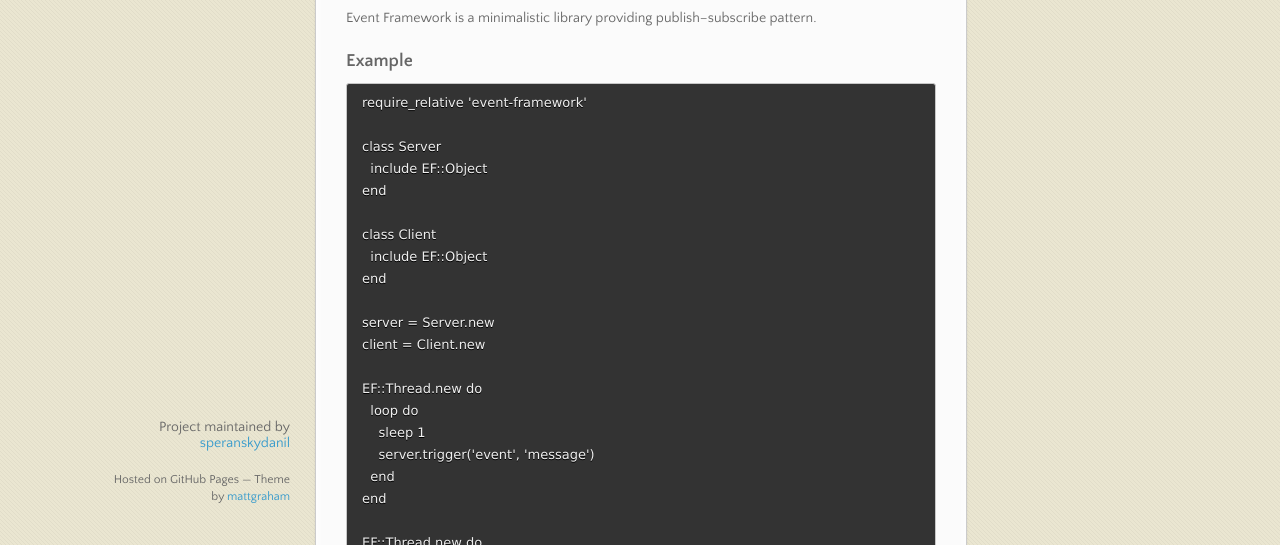
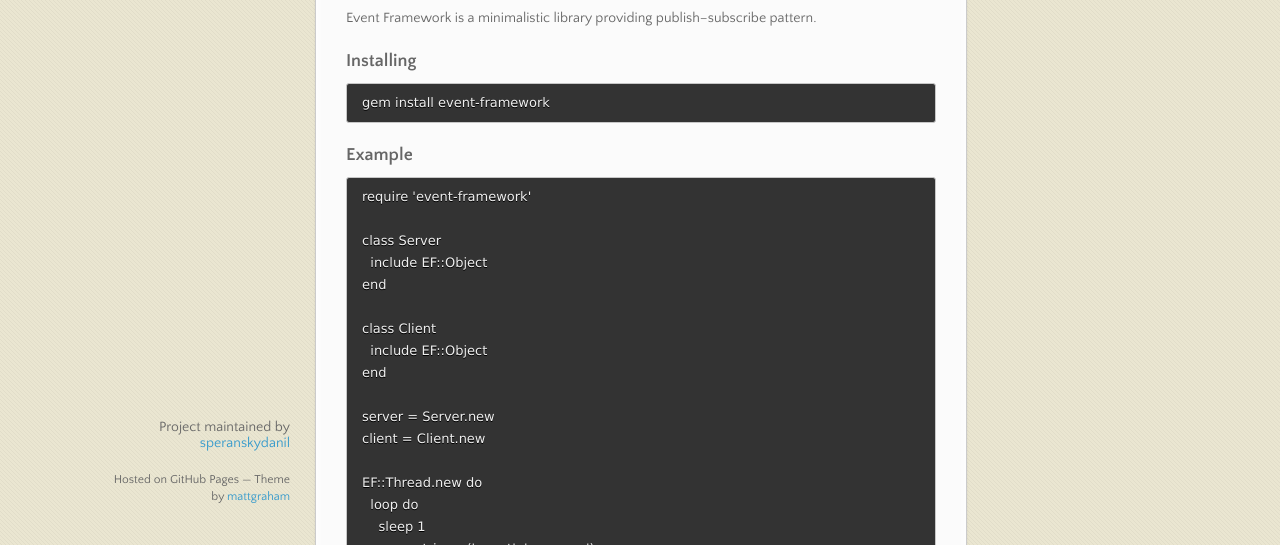
Before and after one commit to speranskydanil/ruby-event-framework, a plain HTML site: page index.html in a window 1280 px wide. Shown: the part 255-800 px from the top of the page. Drawn offline with nearby package versions, Linux system fonts and the light colour scheme.

Commit message:
Create gh-pages branch via GitHub

```diff
--- a/index.html
+++ b/index.html
@@ -45,9 +45,15 @@
 <p>Event Framework is a minimalistic library providing publish–subscribe pattern.</p>
 
 <h3>
+<a name="installing" class="anchor" href="#installing"><span class="octicon octicon-link"></span></a>Installing</h3>
+
+<pre><code>gem install event-framework
+</code></pre>
+
+<h3>
 <a name="example" class="anchor" href="#example"><span class="octicon octicon-link"></span></a>Example</h3>
 
-<pre><code>require_relative 'event-framework'
+<pre><code>require 'event-framework'
 
 class Server
   include EF::Object
```
Also changed, not shown: params.json (+1 -1 lines).
